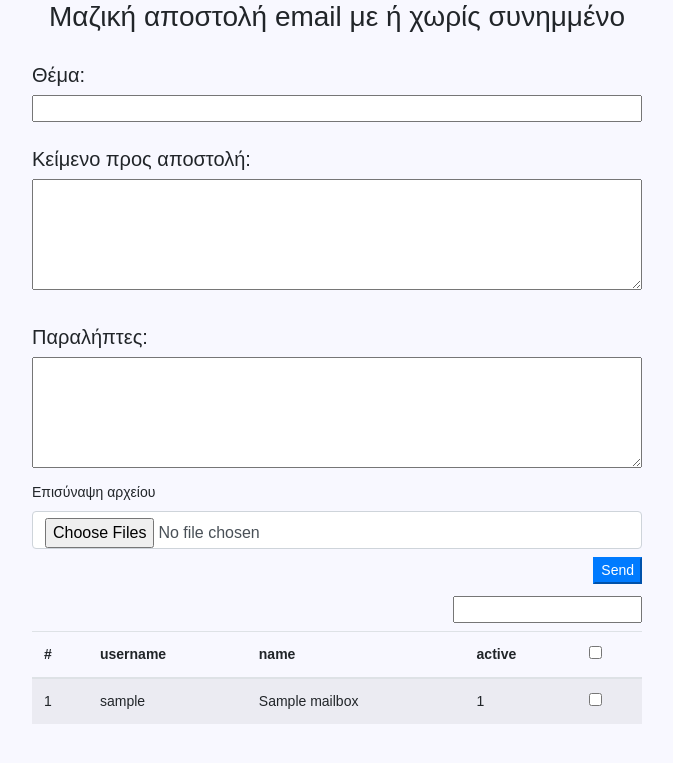
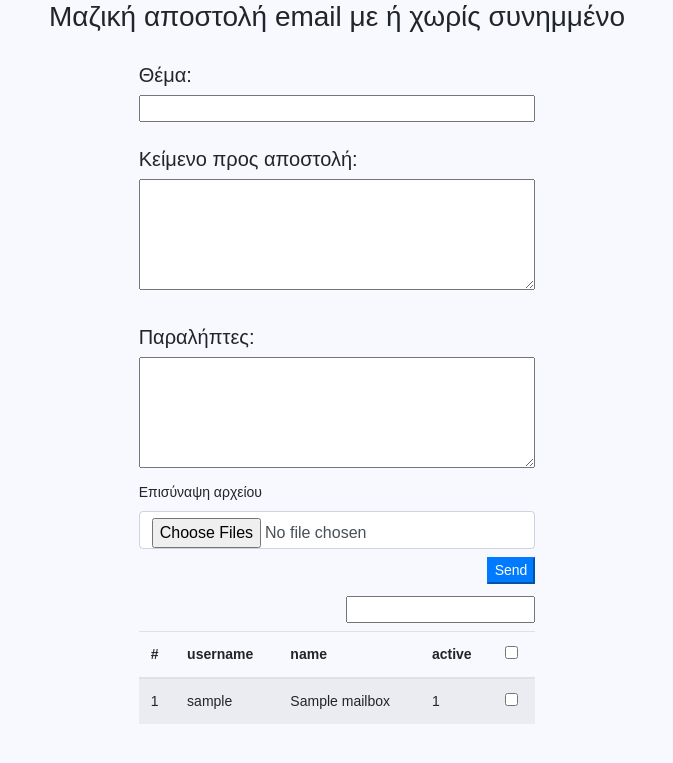
Before and after one commit to gtsakiri/mailattach, a Django app: page / in a window 1280 px wide. Shown: the top 763 px of the page, without its empty margins (303-976 px from the left). Run offline with Django 3.2, Linux system fonts and the light colour scheme; tables that the repository leaves empty hold one stand-in row (values such as "Sample post"); some libraries are stand-ins or nearby versions.

Commit message:
Commit OK!

```diff
--- a/mailacc/templates/mailacc/mailbox_list.html
+++ b/mailacc/templates/mailacc/mailbox_list.html
@@ -21,8 +21,7 @@
 
     <form  action="{% url 'Sendresult'  %}" method="POST" class="post-form" enctype="multipart/form-data">
              {% csrf_token %}
-            <div class="container" style="width: 50%">
-
+            <div class="container col-md-4">
               <div class="row">
                     <div class="col">
                             <label for="msgtitle"> </label><!-- Add the label if you want -->
```
